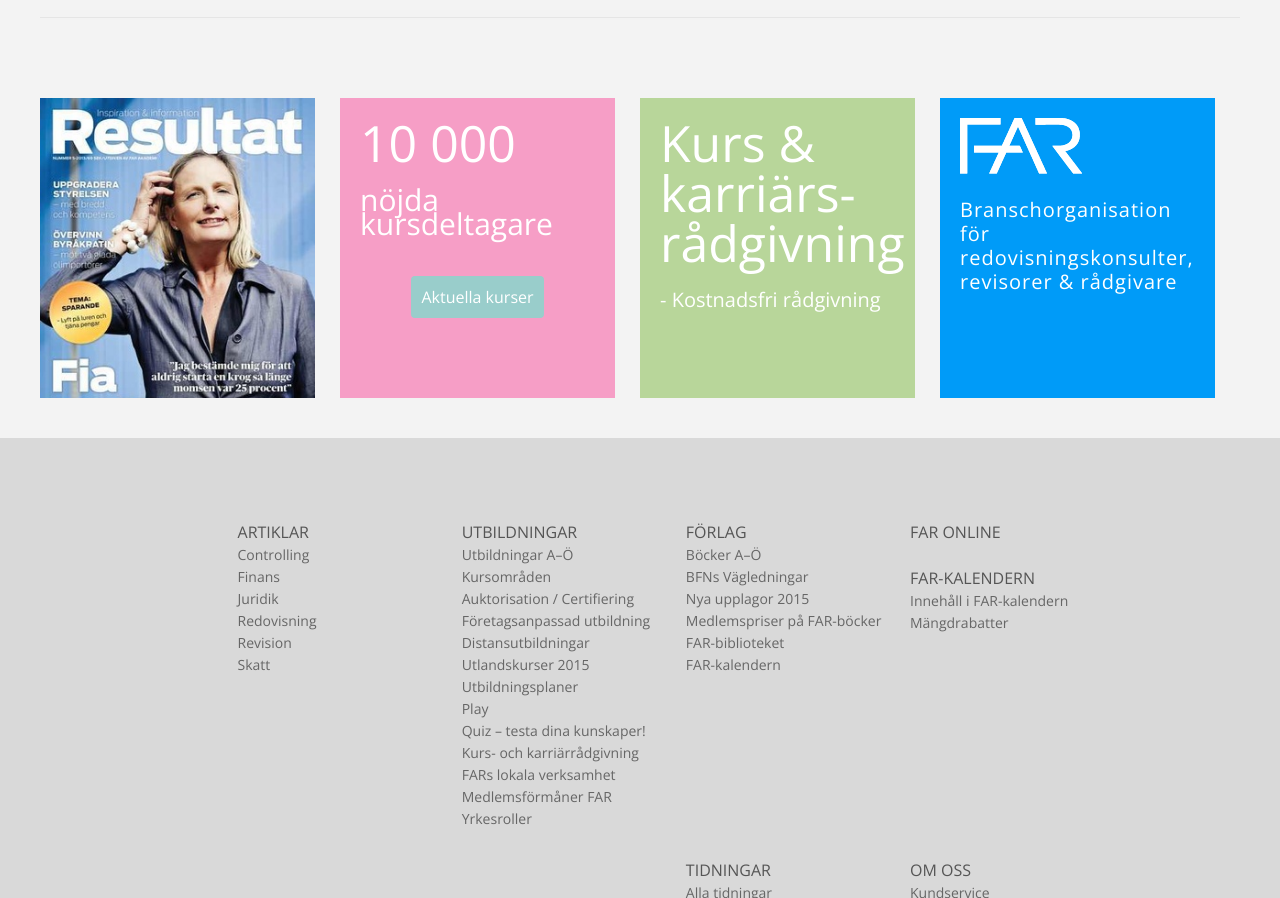
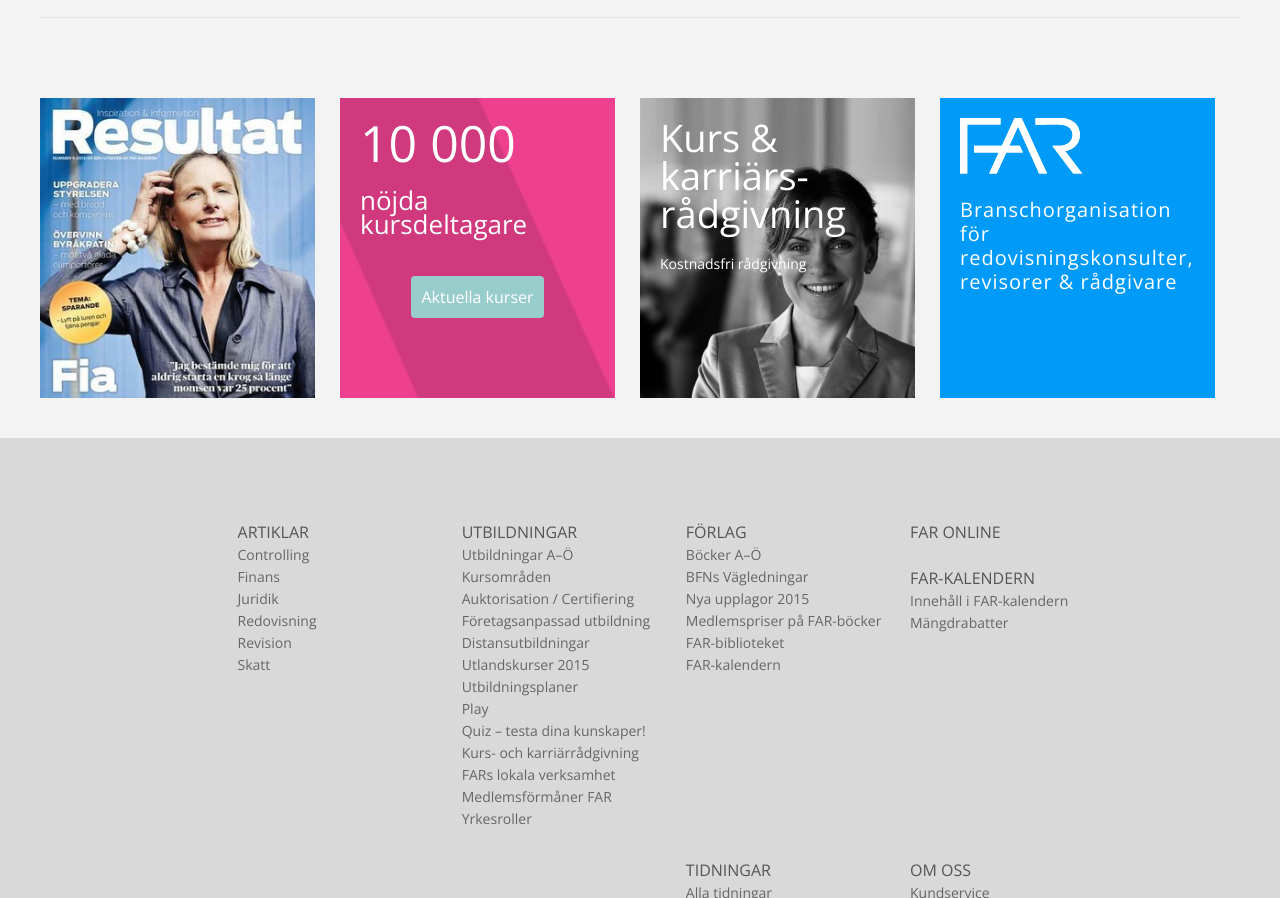
Before and after one commit to louisefasth/pototype-base, a plain HTML site: page index.html in a window 1280 px wide. Shown: the part 1645-2543 px from the top of the page. Drawn offline with nearby package versions, Linux system fonts and the light colour scheme.

Commit message:
career box

```diff
--- a/index.html
+++ b/index.html
@@ -179,7 +179,7 @@
 
             <div class="box-teaser career">
                 <h4>Kurs & karriärs- rådgivning</h4>
-                <span>- Kostnadsfri rådgivning</span>
+                <span>Kostnadsfri rådgivning</span>
             </div>
 
             <div class="box-teaser blue">
--- a/styles/partials/_box-teasers.scss
+++ b/styles/partials/_box-teasers.scss
@@ -56,17 +56,18 @@
     }
 
     &.magazine{
-        background: $green;
+        //background: $green;
         background: url(../imgs/resultat.jpg)no-repeat top left;
         background-size: cover;
 
     }
 
     &.course{
-        background: lighten($background-pink, 20%);
+        background: $background-pink url(../imgs/symbol_black_trans.png) bottom right no-repeat;
+        background-size: cover;
 
         span{
-            font-size: 30px;
+            font-size: 26px;
         }
 
         button{
@@ -75,10 +76,16 @@
     }
 
     &.career{
-        background: $green;
+        //background: $green;
+        background: url(../imgs/career.jpg) no-repeat -90px bottom;
+        background-size: cover;
+
+        h4{
+            font-size: 38px;
+        }
 
         span{
-            font-size: 20px;
+            font-size: 14px;
         }
     }
 }
```
Also changed, not shown: imgs/career.jpg (added), styles/style.css.
